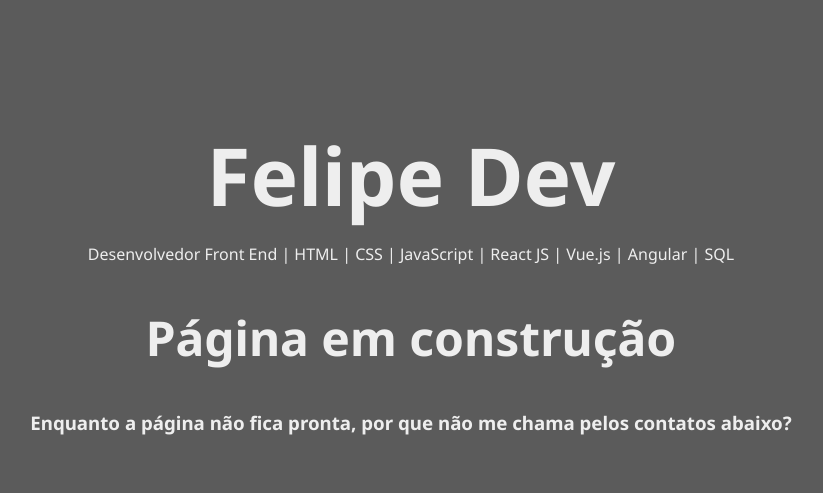
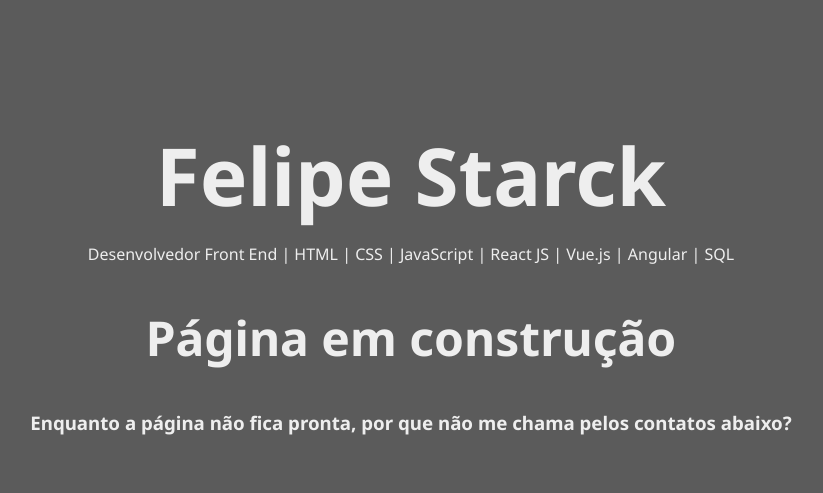
Before and after one commit to fStarck/starck.dev, a plain HTML site: page index.html in a window 1280 px wide. Shown: the top 493 px of the page, without its empty margins (229-1052 px from the left). Drawn offline with Linux system fonts and the light colour scheme.

Commit message:
Commit Teste Deploy

```diff
--- a/index.html
+++ b/index.html
@@ -13,7 +13,7 @@
     <div class="overlay"></div>
     <main>
         <section>
-        <h1>Felipe Dev</h1>
+        <h1>Felipe Starck</h1>
         <p>Desenvolvedor Front End | HTML | CSS | JavaScript | React JS | Vue.js | Angular | SQL</p>
         <h2>Página em construção</h2>
         <h3>Enquanto a página não fica pronta, por que não me chama pelos contatos abaixo?</h3>
```
